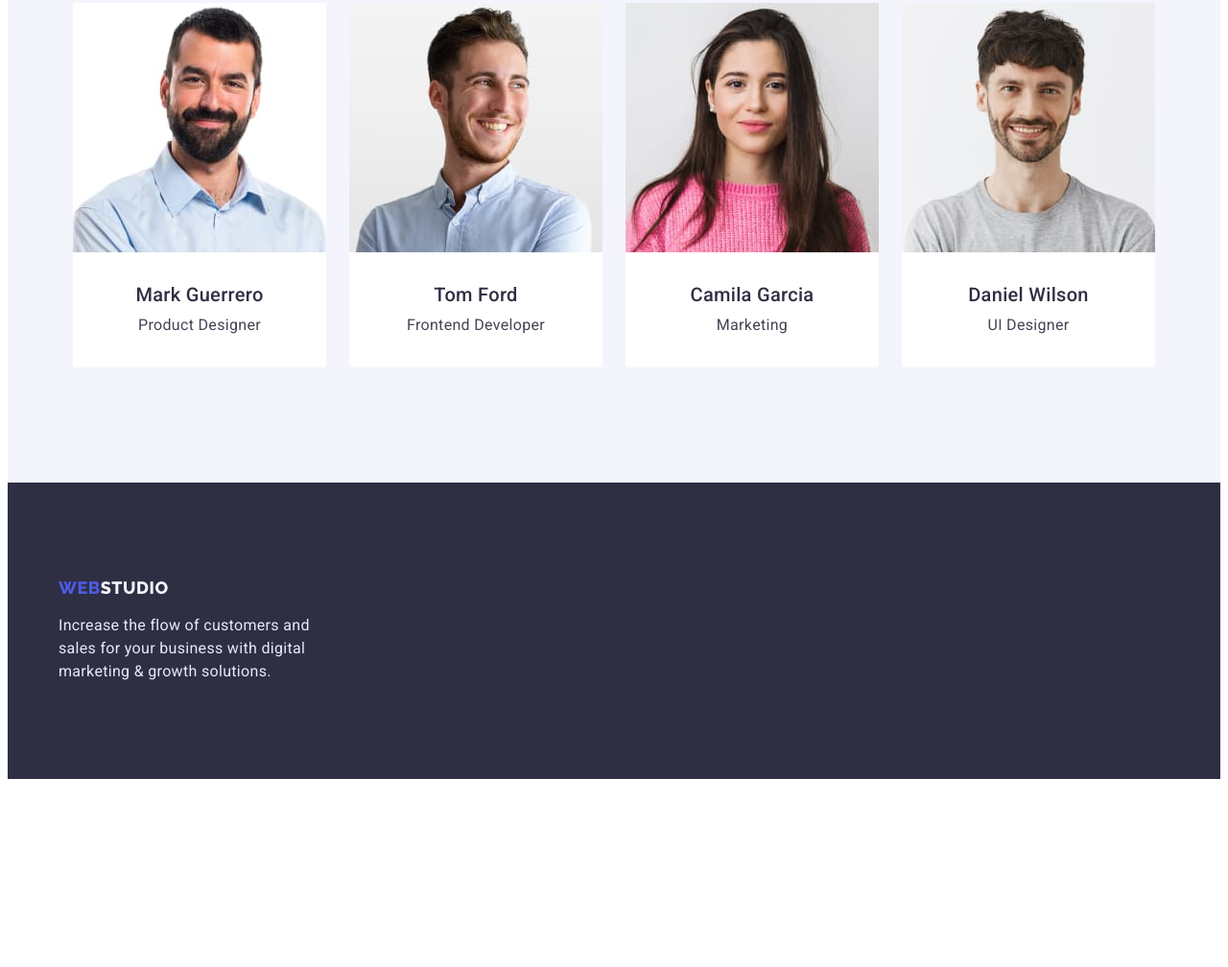
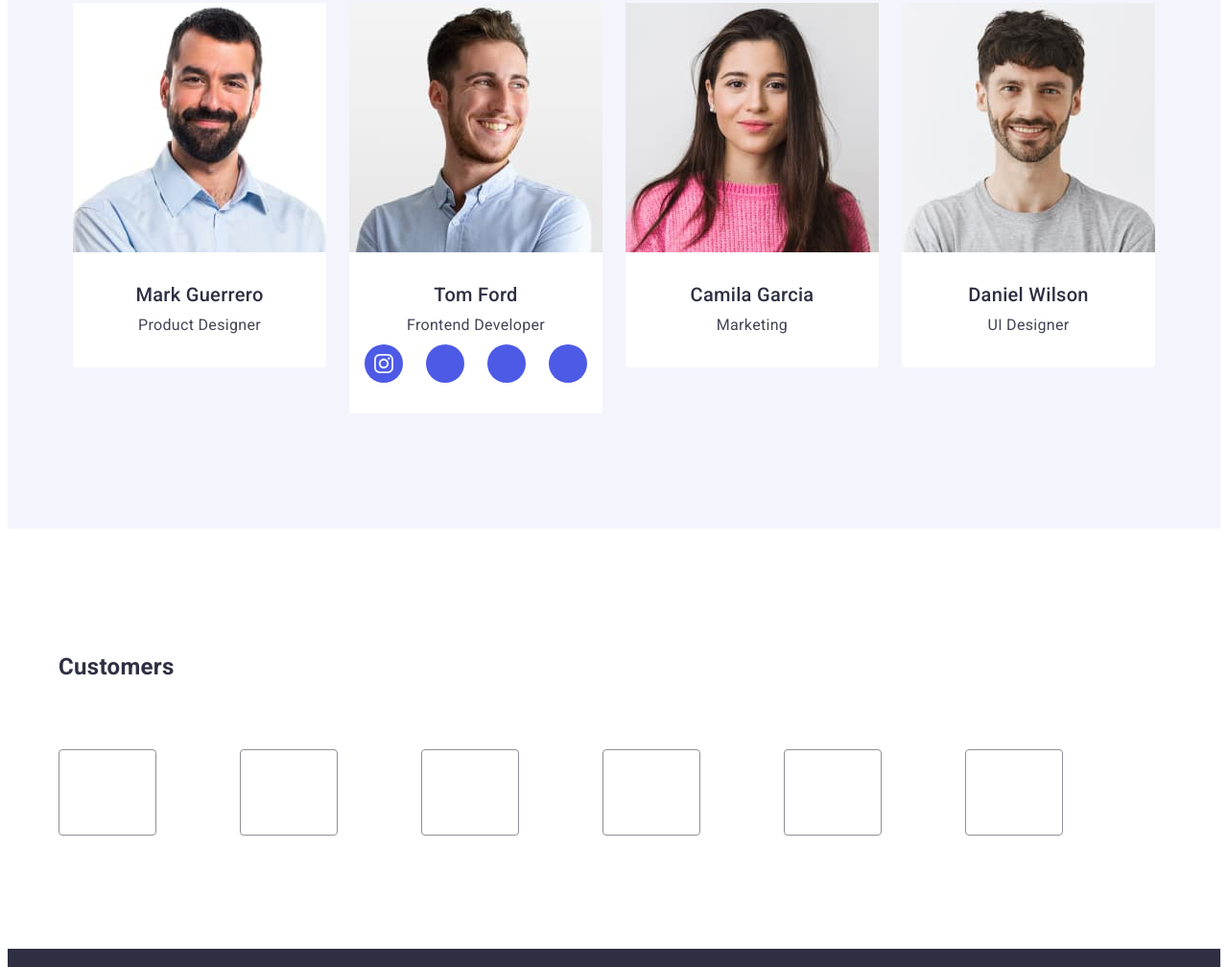
Before and after one commit to theNodnal/goit-markup-hw-04, a plain HTML site: page index.html in a window 1280 px wide. Shown: the part 1789-2797 px from the top of the page at 96% size. Before the commit the page ends 2609 px from the top, so only its background shows below. Drawn offline with Linux system fonts and the light colour scheme.

Commit message:
add soc-link

```diff
--- a/css/styles.css
+++ b/css/styles.css
@@ -7,6 +7,8 @@
     --hover-color: #4d5ae5;
     --footer-text: #e7e9fc;
     --border-portfolio-btn: #E7E9FC;
+    --border-customers-icon: #8E8F99;
+    --rgba: linear-gradient(rgba(46, 47, 66, 0.7), rgba(46, 47, 66, 0.7));
 }
 
 body {
@@ -137,10 +139,16 @@ img {
 /*----------------------- hero ------------------------*/
 
 .hero {
-    background: var(--main-color);
+    background-color: var(--main-color);
     padding-top: 188px;
     padding-bottom: 188px;
+    background-image: var(--rgba), url(../images/hero-bg.jpg);
+    /* background: rgba(46, 47, 66, 0.7); */
     /* align-items: center; */
+    /* display: flex; */
+    /* opacity: 0.7; */
+    background-position: center;
+    background-repeat: no-repeat;
 }
 
 .hero-content {
@@ -171,7 +179,6 @@ img {
     border-radius: 4px;
     display: flex;
     border-color: var(--hover-color);
-    /* box-shadow: 0px 4px 4px rgba(0, 0, 0, 0.15); */
 }
 
 .portfolio-btn {
@@ -192,8 +199,8 @@ img {
     color: var(--background-color);
     background-color: var(--hover-btn-color);
     box-shadow: 0px 3px 1px rgba(0, 0, 0, 0.1),
-    0px 2px 1px rgba(0, 0, 0, 0.08),
-    0px 2px 2px rgba(0, 0, 0, 0.12);
+        0px 2px 1px rgba(0, 0, 0, 0.08),
+        0px 2px 2px rgba(0, 0, 0, 0.12);
 }
 
 .hero-btn:hover,
@@ -285,8 +292,7 @@ img {
     gap: 24px;
 }
 
-.team-item {
-}
+.team-item {}
 
 .second-content {
     display: flex;
@@ -331,6 +337,57 @@ img {
     color: var(--second-color);
     margin-top: 8px;
     margin-left: 16px;
+}
+
+.team-soc-list {
+    display: flex;
+    justify-content: center;
+    gap: 24px;
+    margin-top: 8px;
+}
+.taem-soc-item {
+}
+.team-soc-link {
+    width: 40px;
+    height: 40px;
+    background-color: var(--hover-color);
+    border-radius: 50%;
+    display: flex;
+align-items: center;
+justify-content: center;
+border-radius: 50%;
+    }
+
+.team-soc-icon {
+    fill: var(--background-btn);
+}
+
+.team-soc-link:is(:hover, :focus) {
+    background-color: var(--hover-btn-color);
+}
+
+.customers {
+    padding-top: 130px;
+    padding-bottom: 120px;
+}
+
+.customers-list {
+    display: flex;
+    gap: 24px;
+    margin-top: 72px;
+}
+
+.customers-item {
+    width: calc((100% - 168px) / 6);
+    height: 88px;
+}
+
+.customers-link {
+    width: 100px;
+    height: 100%;
+    border: 1px solid var(--border-customers-icon);
+    border-radius: 4px;
+    display: block;
 }
 
 /*------------------------- footer -----------------------------*/
--- a/index.html
+++ b/index.html
@@ -8,7 +8,7 @@
     <link rel="preconnect" href="https://fonts.googleapis.com" />
     <link rel="preconnect" href="https://fonts.gstatic.com" crossorigin />
     <link href="https://fonts.googleapis.com/css2?family=Montserrat:wght@400;700&display=swap" rel="stylesheet" />
-    <title>goit-markup-hw-03</title>
+    <title>goit-markup-hw-04</title>
     <link rel="stylesheet"
     href="https://fonts.googleapis.com/css2?family=Raleway:wght@800&family=Roboto:wght@400;500;700;900&display=swap"
         rel="stylesheet">
@@ -50,7 +50,6 @@
 
         <section class="category">
             <div class="container">
-                <!-- <h2 class="category-title">Section-2</h2> -->
                 <ul class="category-list list">
                     <li class="category-item">
                         <h3 class="category-suptext">Strategy</h3>
@@ -118,6 +117,17 @@
                         <div class="team-name">
                             <h3 class="team-suptext">Tom Ford</h3>
                             <p class="team-text">Frontend Developer</p>
+                            <ul class="team-soc-list list">
+                                <li class="taem-soc-item"><a href="" class="team-soc-link link">
+                                    <svg class="team-soc-icon" width="20" height="20">
+                                        <use href="./images/symbol-defs.svg#icon-instagram"></use>
+                                    </svg>
+                                </a></li>
+                                <li class="taem-soc-item"><a href="" class="team-soc-link link"></a></li>
+                                <li class="taem-soc-item"><a href="" class="team-soc-link link"></a></li>
+                                <li class="taem-soc-item"><a href="" class="team-soc-link link"></a></li>
+                            </ul>
+
                         </div>
                     </li>
                     <li class="team-item">
@@ -137,12 +147,25 @@
                 </ul>
             </div>
         </section>
-    </main>
+        <section class="customers">
+            <div class="container">
+                <h2 class="customers-title">Customers</h2>
+<ul class="customers-list list">
+    <li class="customers-item"><a href="" class="customers-link link"></a></li>
+    <li class="customers-item"><a href="" class="customers-link link"></a></li>
+    <li class="customers-item"><a href="" class="customers-link link"></a></li>
+    <li class="customers-item"><a href="" class="customers-link link"></a></li>
+    <li class="customers-item"><a href="" class="customers-link link"></a></li>
+    <li class="customers-item"><a href="" class="customers-link link"></a></li>
+</ul>
+</div>
+</section>
+</main>
 
-    <footer class="footer">
-        <div class="container">
-            <a class="footer-logo link" href="./index.html">
-                <span class="footer-accent">Web</span>Studio</a>
+<footer class="footer">
+    <div class="container">
+        <a class="footer-logo link" href="./index.html">
+            <span class="footer-accent">Web</span>Studio</a>
             <p class="footer-text">
                 Increase the flow of customers and sales for your business with digital
                 marketing & growth solutions.
```
Also changed, not shown: portfolio.html (+1 -1 lines), images/hero-bg.jpg (added), images/symbol-defs.svg (added).
